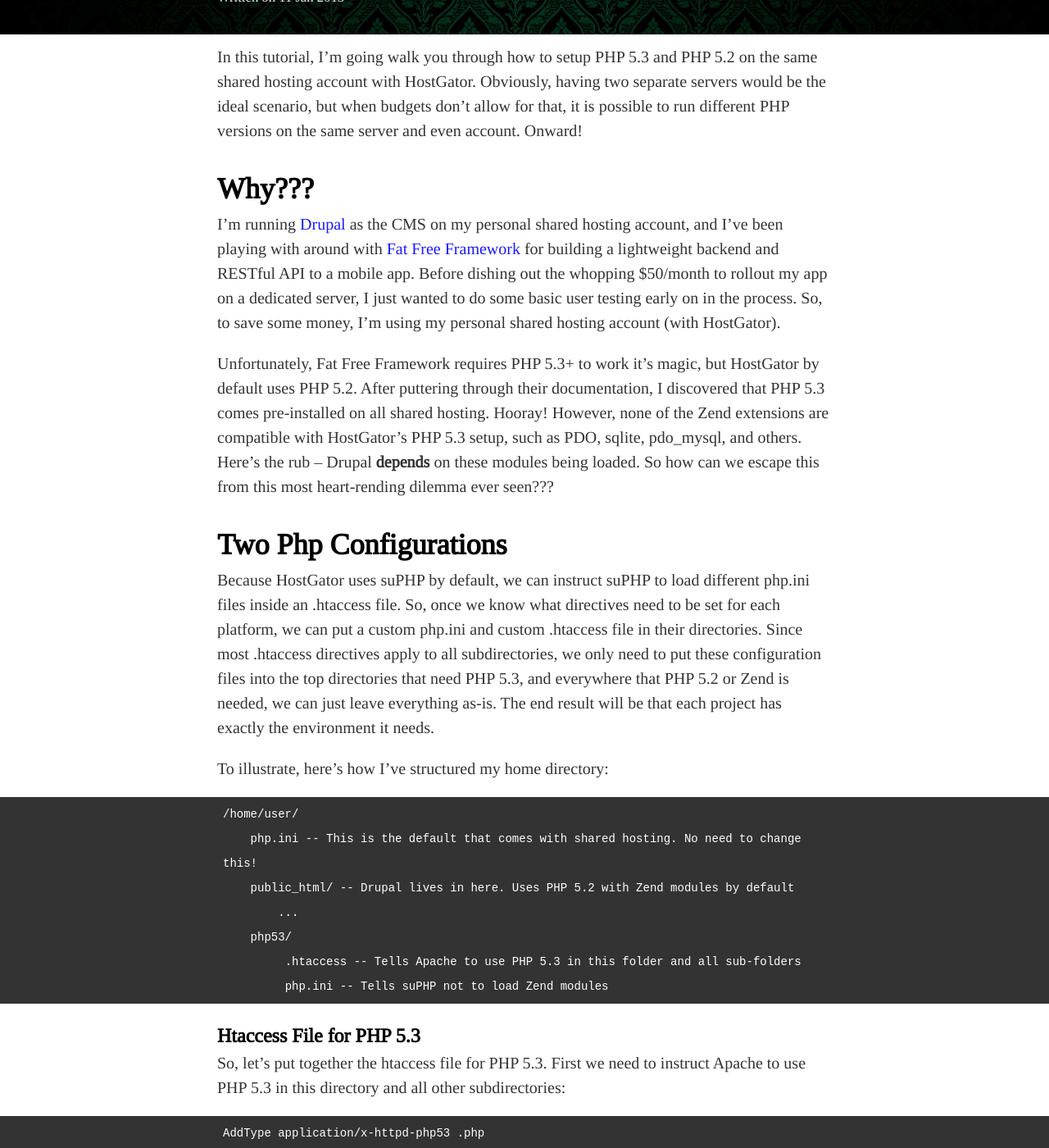
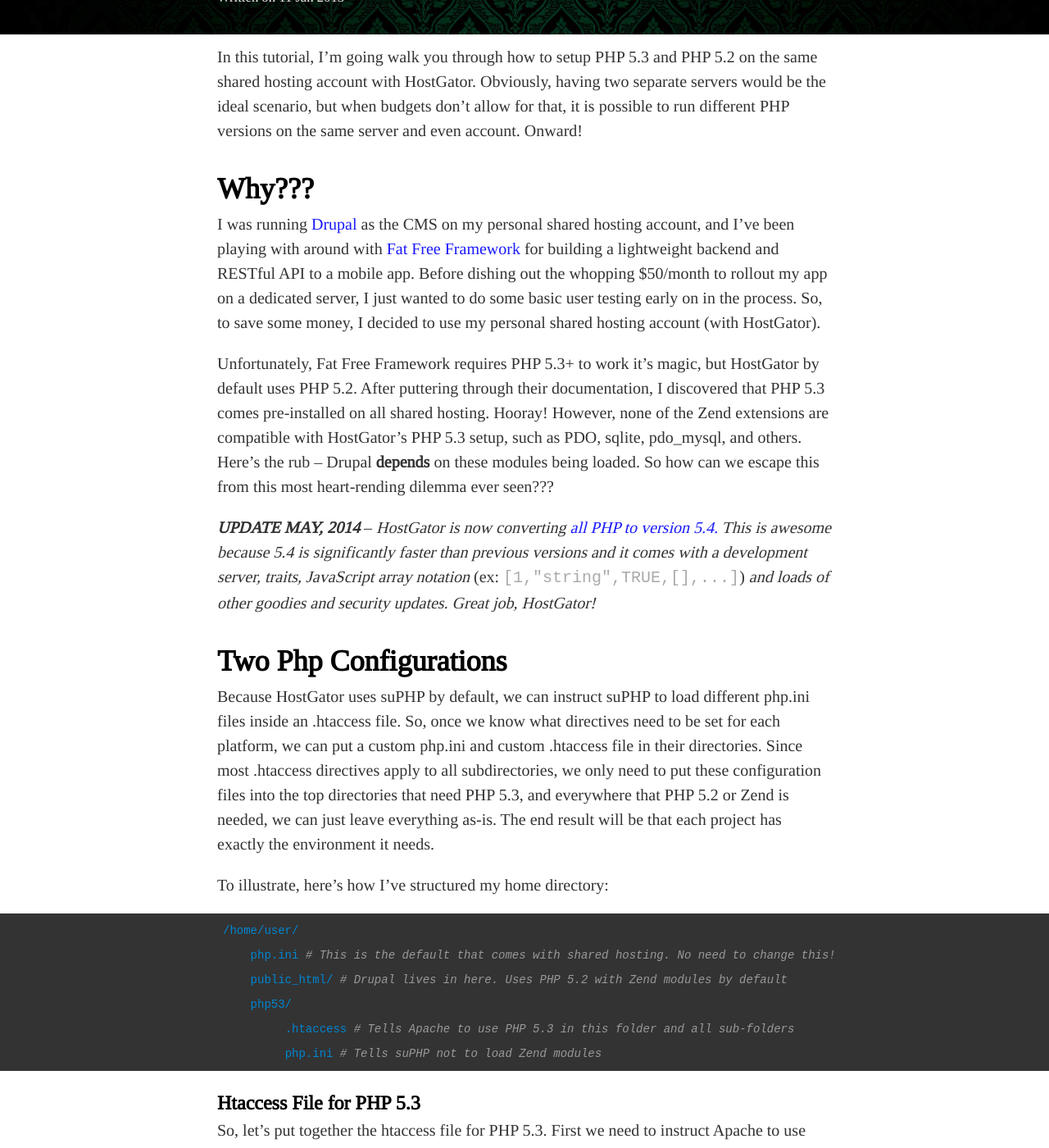
Before and after one commit to brycefisher/brycefisher.github.io-jekyll, a Jekyll site: the page built from _posts/2013-01-11-running-php-5-2-and-5-3-on-the-same-server.md, in a window 1280 px wide and 1400 px high, scrolled down 246 px. Shown: the whole window at 82% size. Built offline with Jekyll 4.4.1, drawn with Linux system fonts in a browser that asks for light colours; comment, search, counter and statistics services are not loaded; some of the changed text lies outside the part shown.

Commit message:
Formatting fixes for php linting in vim post

```diff
--- a/_posts/2013-01-11-running-php-5-2-and-5-3-on-the-same-server.md
+++ b/_posts/2013-01-11-running-php-5-2-and-5-3-on-the-same-server.md
@@ -8,9 +8,11 @@ In this tutorial, I'm going walk you through how to setup PHP 5.3 and PHP 5.2 on
 
 ##Why???
 
-I'm running [Drupal](http://drupal.org) as the CMS on my personal shared hosting account, and I've been playing with around with [Fat Free Framework](http://github.com/bcosca/fatfree) for building a lightweight backend and RESTful API to a mobile app. Before dishing out the whopping $50/month to rollout my app on a dedicated server, I just wanted to do some basic user testing early on in the process. So, to save some money, I'm using my personal shared hosting account (with HostGator).
+I was running [Drupal](http://drupal.org) as the CMS on my personal shared hosting account, and I've been playing with around with [Fat Free Framework](http://github.com/bcosca/fatfree) for building a lightweight backend and RESTful API to a mobile app. Before dishing out the whopping $50/month to rollout my app on a dedicated server, I just wanted to do some basic user testing early on in the process. So, to save some money, I decided to use my personal shared hosting account (with HostGator).
 
 Unfortunately, Fat Free Framework requires PHP 5.3+ to work it's magic, but HostGator by default uses PHP 5.2. After puttering through their documentation, I discovered that PHP 5.3 comes pre-installed on all shared hosting. Hooray! However, none of the Zend extensions are compatible with HostGator's PHP 5.3 setup, such as PDO, sqlite, pdo_mysql, and others. Here's the rub -- Drupal __depends__ on these modules being loaded. So how can we escape this from this most heart-rending dilemma ever seen???
+
+_**UPDATE MAY, 2014**_ -- *HostGator is now converting [all PHP to version 5.4.](http://support.hostgator.com/articles/hosting-guide/hardware-software/what-version-of-php-are-you-using) This is awesome because 5.4 is significantly faster than previous versions and it comes with a development server, traits, JavaScript array notation* (ex: `[1,"string",TRUE,[],...]`) *and loads of other goodies and security updates. Great job, HostGator!*
 
 ##Two Php Configurations
 
@@ -18,25 +20,30 @@ Because HostGator uses suPHP by default, we can instruct suPHP to load different
 
 To illustrate, here's how I've structured my home directory:
 
-    /home/user/
-        php.ini -- This is the default that comes with shared hosting. No need to change this!
-        public_html/ -- Drupal lives in here. Uses PHP 5.2 with Zend modules by default
-            ...
-        php53/
-             .htaccess -- Tells Apache to use PHP 5.3 in this folder and all sub-folders
-             php.ini -- Tells suPHP not to load Zend modules
+{% highlight yaml %}
+/home/user/
+    php.ini # This is the default that comes with shared hosting. No need to change this!
+    public_html/ # Drupal lives in here. Uses PHP 5.2 with Zend modules by default
+    php53/
+         .htaccess # Tells Apache to use PHP 5.3 in this folder and all sub-folders
+         php.ini # Tells suPHP not to load Zend modules
+{% endhighlight %}
 
 ###Htaccess File for PHP 5.3
 
 So, let's put together the htaccess file for PHP 5.3. First we need to instruct Apache to use PHP 5.3 in this directory and all other subdirectories:
 
-    AddType application/x-httpd-php53 .php
+{% highlight apache %}
+AddType application/x-httpd-php53 .php
+{% endhighlight %}
 
 That was easy, right? Okay, now let's tell suPHP where to find our custom php.ini file:
 
-    <IfModule mod_suphp.c>
-	suPHP_ConfigPath /home/user/php53
-    </IfModule>
+{% highlight apache %}
+<IfModule mod_suphp.c>
+  suPHP_ConfigPath /home/user/php53
+</IfModule>
+{% endhighlight %}
 
 __NOTE:__ You'll need to change the path to point to the directory where you're custom php.ini will be. The example above uses the directory structure I've outlined earlier in the article.
 
@@ -46,34 +53,38 @@ By default, HostGator puts a php.ini for you in your home directory. Copy that f
 
 Also, PHP 5.3 seems to require a timezone to be set in the php.ini file. Simply add this code to the very bottom (substituting the "`America/Los_Angeles`" with your [time zone](http://php.net/manual/en/timezones.php)):
 
-    [Date]
-    date.timezone="America/Los_Angeles"
+{% highlight ini %}
+[Date]
+date.timezone="America/Los_Angeles"
+{% endhighlight %}
 
 When you are finished, the end of your custom php.ini file should look like this:
 
-	[Zend]
+{% highlight ini %}
+[Zend]
 
-	;extension=magickwand.so
-	;extension=imagick.so
-	;extension=mailparse.so
+;extension=magickwand.so
+;extension=imagick.so
+;extension=mailparse.so
 
-	;extension=pdo.so
-	;extension=pdo_sqlite.so
-	;extension=sqlite.so
-	;extension=pdo_mysql.so
-	;extension=uploadprogress.so
-	;extension=gnupg.so
-	;extension=mailparse.so
-	;extension=fileinfo.so
+;extension=pdo.so
+;extension=pdo_sqlite.so
+;extension=sqlite.so
+;extension=pdo_mysql.so
+;extension=uploadprogress.so
+;extension=gnupg.so
+;extension=mailparse.so
+;extension=fileinfo.so
 
-	;extension=mongo.so
-	;extension=http.so
-	;extension=phar.so
-	;extension="ixed.5.2.lin"
-	;zend_extension="/usr/local/Zend/lib/Optimizer-3.3.9/php-5.2.x/ZendOptimizer.so"
+;extension=mongo.so
+;extension=http.so
+;extension=phar.so
+;extension="ixed.5.2.lin"
+;zend_extension="/usr/local/Zend/lib/Optimizer-3.3.9/php-5.2.x/ZendOptimizer.so"
 
-	[Date]
-	date.timezone="America/Los_Angeles"
+[Date]
+date.timezone="America/Los_Angeles"
+{% endhighlight %}
 
 ## Making Sure It Works
 
```
Also changed, not shown: _posts/2013-04-06-simple-check-for-php-syntax-errors-in-vim.md (+22 -10 lines).
